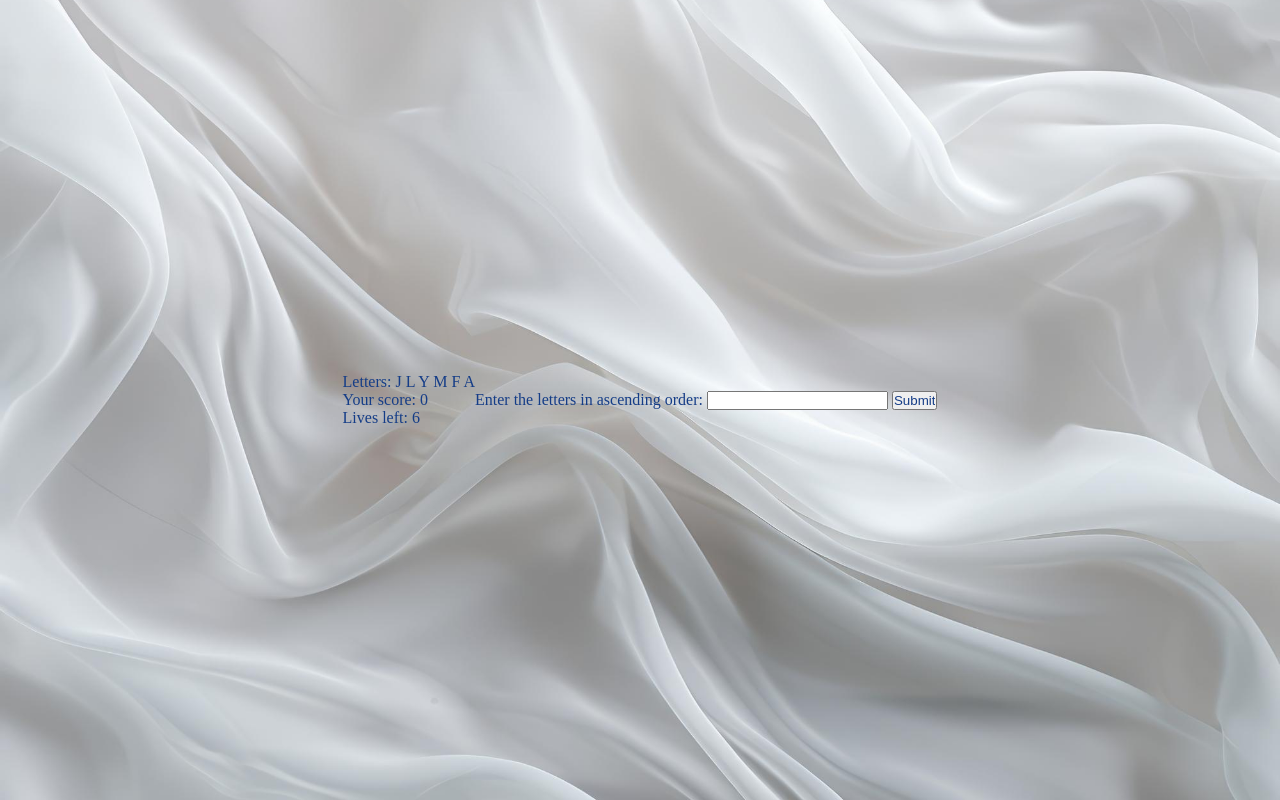
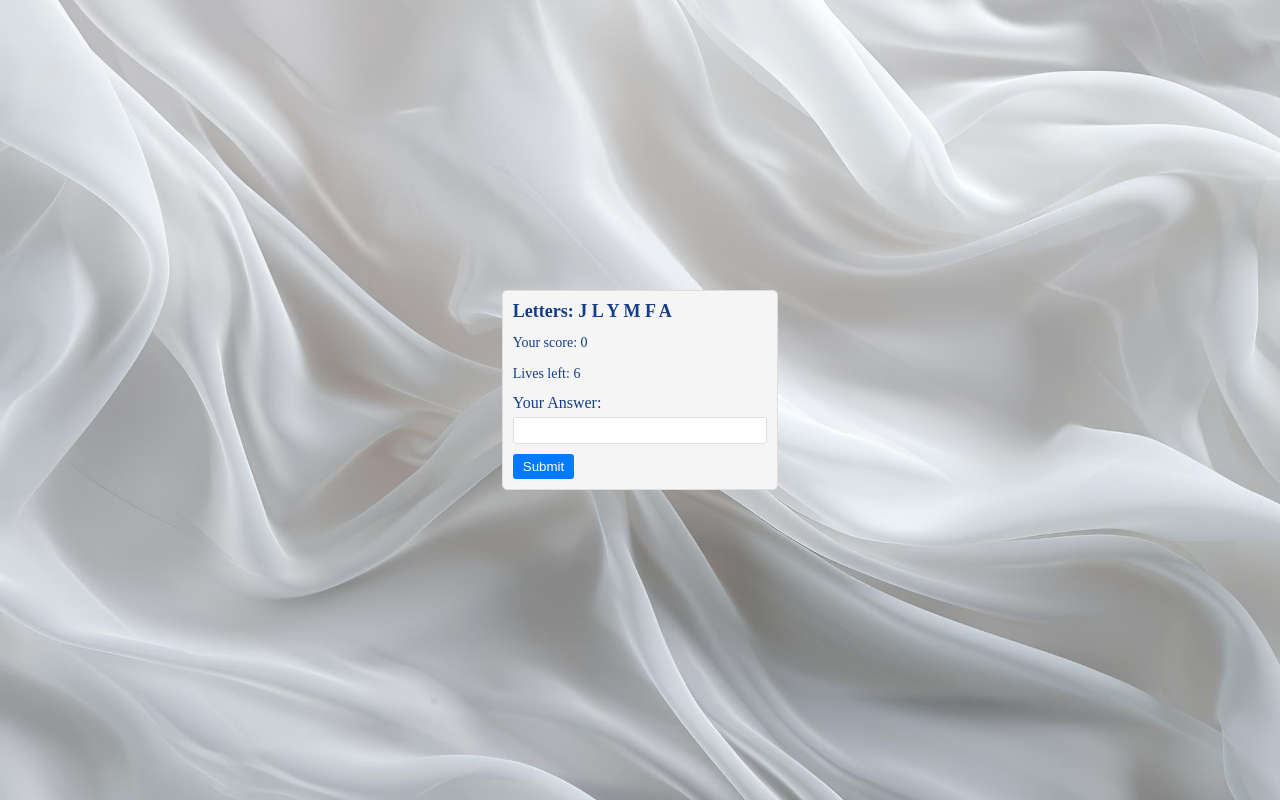
Before and after one commit to zikail/PrjPhp-FENTGames, a PHP site: page /questions.php in a window 1280 px wide. Run offline with PHP 8.4, Linux system fonts and the light colour scheme.

Commit message:
Created question.css to update question styling

```diff
--- /dev/null
+++ b/assets/css/question.css
@@ -0,0 +1,51 @@
+/* CSS for question design */
+
+.question {
+    margin-bottom: 20px;
+    padding: 10px;
+    background-color: #f5f5f5;
+    border: 1px solid #ddd;
+    border-radius: 5px;
+}
+
+.question h2 {
+    font-size: 18px;
+    font-weight: bold;
+    margin-bottom: 10px;
+}
+
+.question p {
+    font-size: 14px;
+    line-height: 1.5;
+    margin-bottom: 10px;
+}
+
+.question .options {
+    margin-top: 10px;
+}
+
+.question .options label {
+    display: block;
+    margin-bottom: 5px;
+}
+
+.question .options input[type="text"] {
+    width: 100%;
+    padding: 5px;
+    border: 1px solid #ddd;
+    border-radius: 3px;
+}
+
+.question .options button {
+    margin-top: 10px;
+    padding: 5px 10px;
+    background-color: #007bff;
+    color: #fff;
+    border: none;
+    border-radius: 3px;
+    cursor: pointer;
+}
+
+.question .options button:hover {
+    background-color: #0056b3;
+}
--- a/pages/questions.php
+++ b/pages/questions.php
@@ -5,11 +5,13 @@
     <meta charset="UTF-8">
     <meta name="viewport" content="width=device-width, initial-scale=1.0">
     <link rel="stylesheet" href="../assets/css/style.css">
+    <link rel="stylesheet" href="../assets/css/question.css">
     <link rel="icon" type="image/png" href="../assets/images/logo.png">
     <title>Fent Games</title>
 </head>
 
 <body>
+    <div class="question">
         <?php
             $livesCounter = 6;
             $scoreCounter = 0;
@@ -31,16 +33,18 @@
                 die("Game over." . "<br>");
             }
 
-        echo "Letters: " . implode(" ", $letters) . "<br>";
+            echo "<h2>Letters: " . implode(" ", $letters) . "</h2>";
 
-        echo "Your score: $scoreCounter<br>";
-        echo "Lives left: $livesCounter<br>";
+            echo "<p>Your score: $scoreCounter</p>";
+            echo "<p>Lives left: $livesCounter</p>";
         ?>
-
+        <div class="options">
             <form method="post" action="<?php echo $_SERVER["PHP_SELF"];?>">
-            Enter the letters in ascending order: <input type="text" name="input">
-            <input type="submit">
+                <label for="answer">Your Answer:</label>
+                <input type="text" id="answer" name="answer">
+                <button>Submit</button>
             </form>
+        </div>
+    </div>
 </body>
-
 </html>
```
Lines whose indentation alone changed are shown as unchanged.
